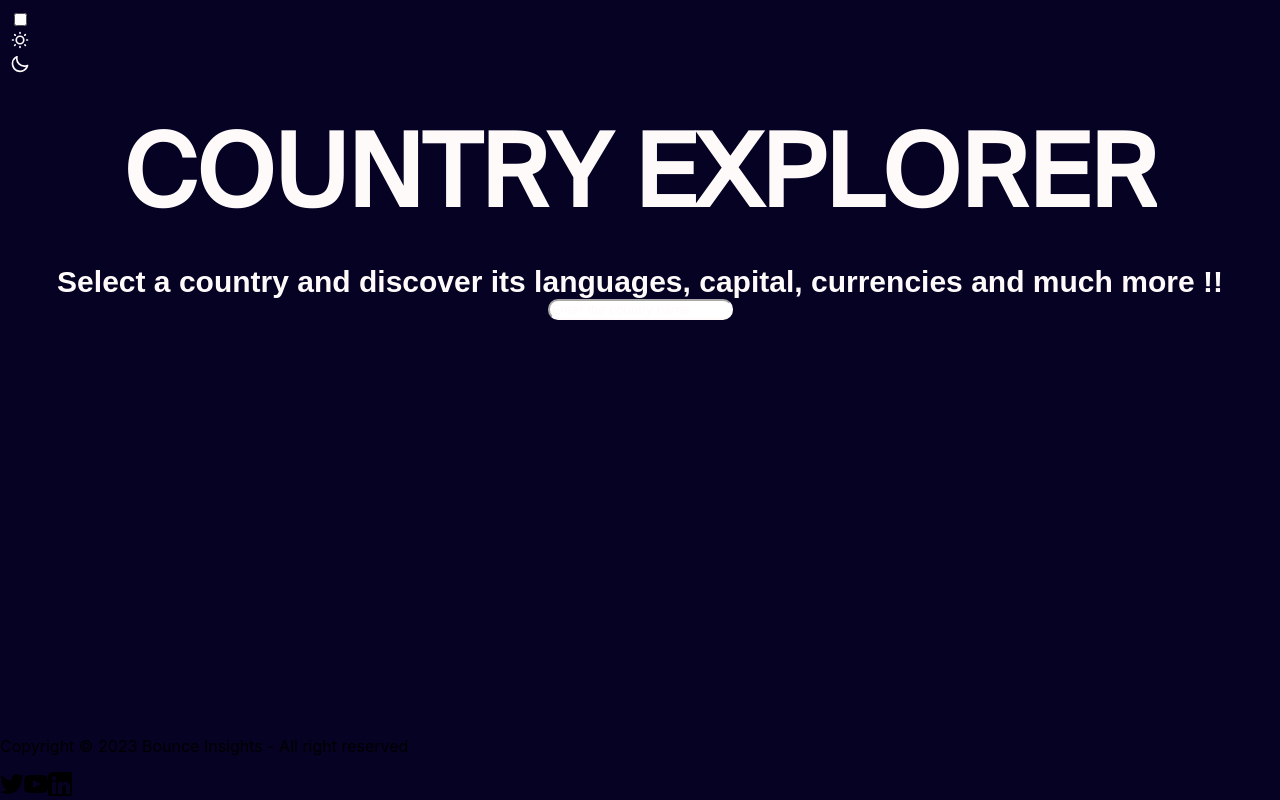
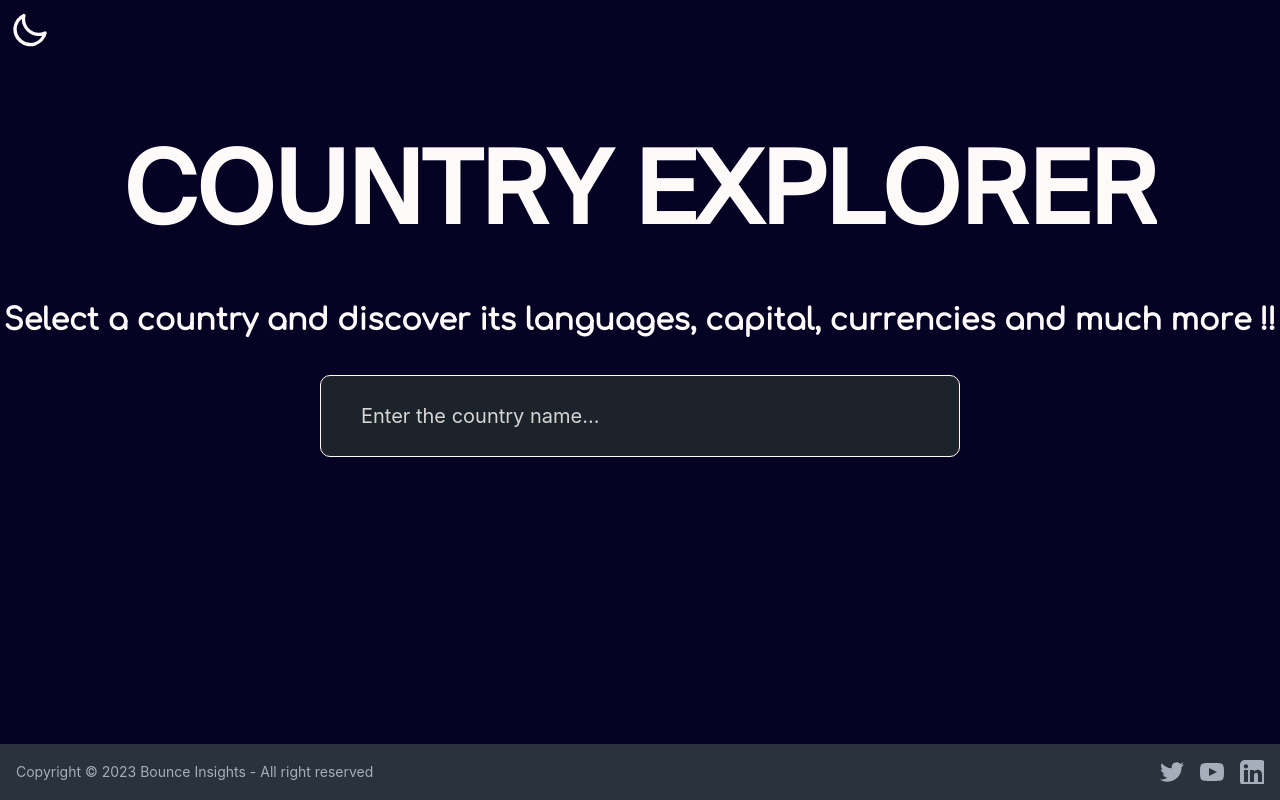
Before and after one commit to Thibaud-Voisin/Country-Explorer, a React (Create React App) app in the folder country-explorer/: page / in a window 1280 px wide. Built offline with nearby package versions, Linux system fonts and the light colour scheme.

Commit message:
Warnings solved

```diff
--- a/country-explorer/package.json
+++ b/country-explorer/package.json
@@ -14,6 +14,7 @@
     "react": "^18.2.0",
     "react-dom": "^18.2.0",
     "react-scripts": "5.0.1",
+    "sass": "^1.69.5",
     "theme-change": "^2.5.0",
     "theme-ui": "^0.16.1",
     "vanta": "^0.5.24",
--- a/country-explorer/src/App.js
+++ b/country-explorer/src/App.js
@@ -1,4 +1,4 @@
-import './App.css';
+import './App.scss';
 import { useState, useEffect } from "react";
 import { motion, AnimatePresence } from "framer-motion";
 import AnimatedTextCharacter from "./AnimatedTextCharacter";
@@ -21,7 +21,7 @@ function App() {
     const timeout = setTimeout(() => {
       setShowSubText(true);
     }, 400); // Adjust this timing based on the AnimatedTextCharacter animation duration
-    const timeout_sub = setTimeout(() => {
+    setTimeout(() => {
       setshowTextInput(true);
     }, 1600);
     return () => clearTimeout(timeout);
@@ -70,7 +70,7 @@ function App() {
     <a href='https://twitter.com/BounceInsights' ><svg xmlns="http://www.w3.org/2000/svg" width="24" height="24" viewBox="0 0 24 24" className="fill-current"><path d="M24 4.557c-.883.392-1.832.656-2.828.775 1.017-.609 1.798-1.574 2.165-2.724-.951.564-2.005.974-3.127 1.195-.897-.957-2.178-1.555-3.594-1.555-3.179 0-5.515 2.966-4.797 6.045-4.091-.205-7.719-2.165-10.148-5.144-1.29 2.213-.669 5.108 1.523 6.574-.806-.026-1.566-.247-2.229-.616-.054 2.281 1.581 4.415 3.949 4.89-.693.188-1.452.232-2.224.084.626 1.956 2.444 3.379 4.6 3.419-2.07 1.623-4.678 2.348-7.29 2.04 2.179 1.397 4.768 2.212 7.548 2.212 9.142 0 14.307-7.721 13.995-14.646.962-.695 1.797-1.562 2.457-2.549z"></path></svg>
     </a>
     <a href='https://www.youtube.com/channel/UCa7OEXxTHM1H4bhcJYFU5CA'><svg xmlns="http://www.w3.org/2000/svg" width="24" height="24" viewBox="0 0 24 24" className="fill-current"><path d="M19.615 3.184c-3.604-.246-11.631-.245-15.23 0-3.897.266-4.356 2.62-4.385 8.816.029 6.185.484 8.549 4.385 8.816 3.6.245 11.626.246 15.23 0 3.897-.266 4.356-2.62 4.385-8.816-.029-6.185-.484-8.549-4.385-8.816zm-10.615 12.816v-8l8 3.993-8 4.007z"></path></svg></a>
-    <a href=''><svg xmlns="http://www.w3.org/2000/svg" width="24" height="24" viewBox="0 0 24 24" className="fill-current"><path d="M 21.125 0 L 4.875 0 C 2.183594 0 0 2.183594 0 4.875 L 0 21.125 C 0 23.816406 2.183594 26 4.875 26 L 21.125 26 C 23.816406 26 26 23.816406 26 21.125 L 26 4.875 C 26 2.183594 23.816406 0 21.125 0 Z M 8.039063 22.070313 L 4 22.070313 L 3.976563 9.976563 L 8.015625 9.976563 Z M 5.917969 8.394531 L 5.894531 8.394531 C 4.574219 8.394531 3.722656 7.484375 3.722656 6.351563 C 3.722656 5.191406 4.601563 4.3125 5.945313 4.3125 C 7.289063 4.3125 8.113281 5.191406 8.140625 6.351563 C 8.140625 7.484375 7.285156 8.394531 5.917969 8.394531 Z M 22.042969 22.070313 L 17.96875 22.070313 L 17.96875 15.5 C 17.96875 13.910156 17.546875 12.828125 16.125 12.828125 C 15.039063 12.828125 14.453125 13.558594 14.171875 14.265625 C 14.066406 14.519531 14.039063 14.867188 14.039063 15.222656 L 14.039063 22.070313 L 9.945313 22.070313 L 9.921875 9.976563 L 14.015625 9.976563 L 14.039063 11.683594 C 14.5625 10.875 15.433594 9.730469 17.519531 9.730469 C 20.105469 9.730469 22.039063 11.417969 22.039063 15.046875 L 22.039063 22.070313 Z"></path>
+    <a href='https://www.linkedin.com/company/bounceinsights/'><svg xmlns="http://www.w3.org/2000/svg" width="24" height="24" viewBox="0 0 24 24" className="fill-current"><path d="M 21.125 0 L 4.875 0 C 2.183594 0 0 2.183594 0 4.875 L 0 21.125 C 0 23.816406 2.183594 26 4.875 26 L 21.125 26 C 23.816406 26 26 23.816406 26 21.125 L 26 4.875 C 26 2.183594 23.816406 0 21.125 0 Z M 8.039063 22.070313 L 4 22.070313 L 3.976563 9.976563 L 8.015625 9.976563 Z M 5.917969 8.394531 L 5.894531 8.394531 C 4.574219 8.394531 3.722656 7.484375 3.722656 6.351563 C 3.722656 5.191406 4.601563 4.3125 5.945313 4.3125 C 7.289063 4.3125 8.113281 5.191406 8.140625 6.351563 C 8.140625 7.484375 7.285156 8.394531 5.917969 8.394531 Z M 22.042969 22.070313 L 17.96875 22.070313 L 17.96875 15.5 C 17.96875 13.910156 17.546875 12.828125 16.125 12.828125 C 15.039063 12.828125 14.453125 13.558594 14.171875 14.265625 C 14.066406 14.519531 14.039063 14.867188 14.039063 15.222656 L 14.039063 22.070313 L 9.945313 22.070313 L 9.921875 9.976563 L 14.015625 9.976563 L 14.039063 11.683594 C 14.5625 10.875 15.433594 9.730469 17.519531 9.730469 C 20.105469 9.730469 22.039063 11.417969 22.039063 15.046875 L 22.039063 22.070313 Z"></path>
  </svg></a>
   </nav>
 </footer>
--- a/country-explorer/src/App.css
+++ b/country-explorer/src/App.scss
@@ -56,7 +56,7 @@
   }
 
   .main_input::placeholder{
-    color: snow;
+    color: #d6d4d4;
   }
 
   .main_input{
@@ -65,6 +65,13 @@
 }
 
 [data-theme="cupcake"] {
+  .App{
+    background-color: #FFF2D8;
+    min-height: 100vh;
+  }
+  .main_input{
+    background-color: #FCF6EC;
+  }
   .title {
     color: #000505;
   }
--- a/country-explorer/src/index.js
+++ b/country-explorer/src/index.js
@@ -1,6 +1,6 @@
 import React from 'react';
 import ReactDOM from 'react-dom/client';
-import './index.css';
+import './index.scss';
 import App from './App';
 import reportWebVitals from './reportWebVitals';
 
```
Also changed, not shown: country-explorer/src/index.scss (renamed from country-explorer/src/index.css), 1 other file (tests, documents, lock files or other folders).
